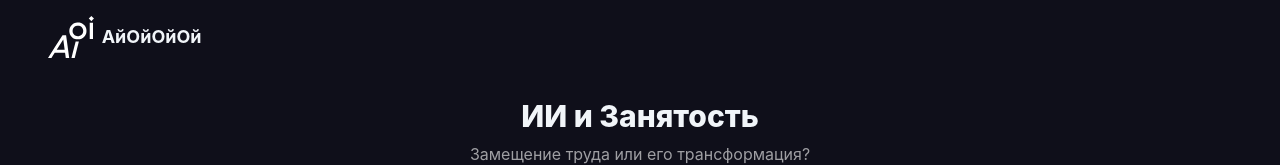
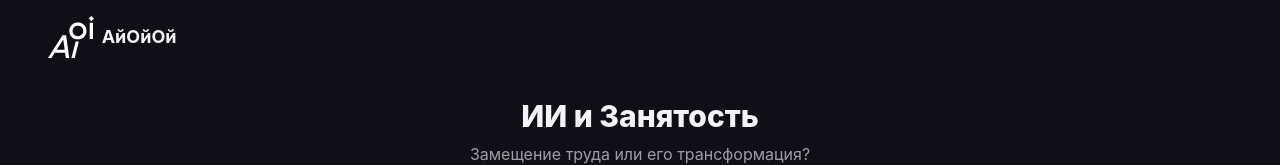
Before and after one commit to demetriusk/aioi, a React (Vite) app: page / in a window 1280 px wide. Shown: the top 165 px of the page. Built offline with nearby package versions, Linux system fonts and the light colour scheme.

Commit message:
logo 1.4

```diff
--- a/src/App.jsx
+++ b/src/App.jsx
@@ -408,7 +408,7 @@ const AnimatedLogoText = () => {
   useEffect(() => {
     const interval = setInterval(() => {
       setIndex((prev) => (prev + 1) % LOGO_VARIATIONS.length);
-    }, 500);
+    }, 3000);
     return () => clearInterval(interval);
   }, []);
 
```
